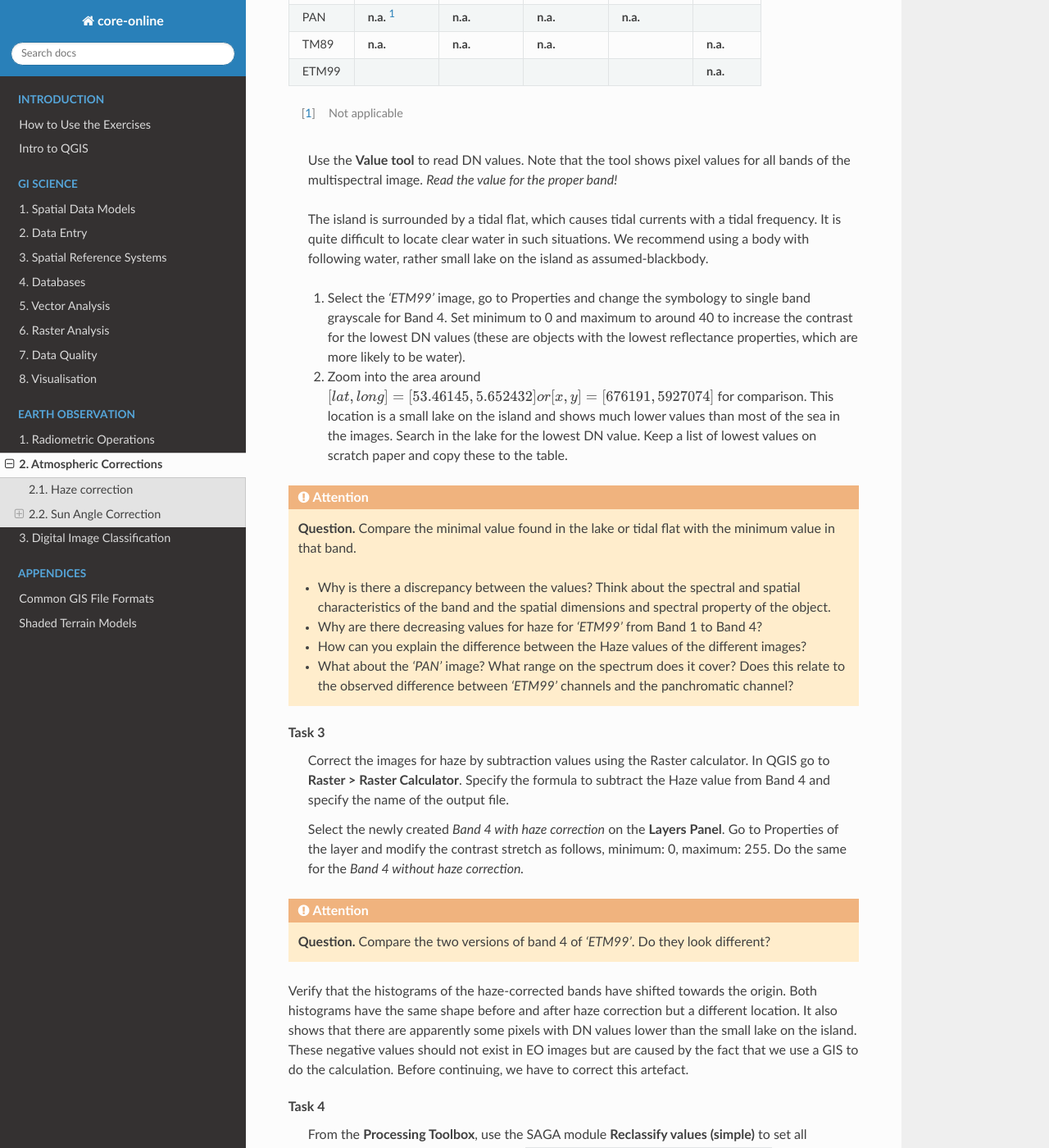
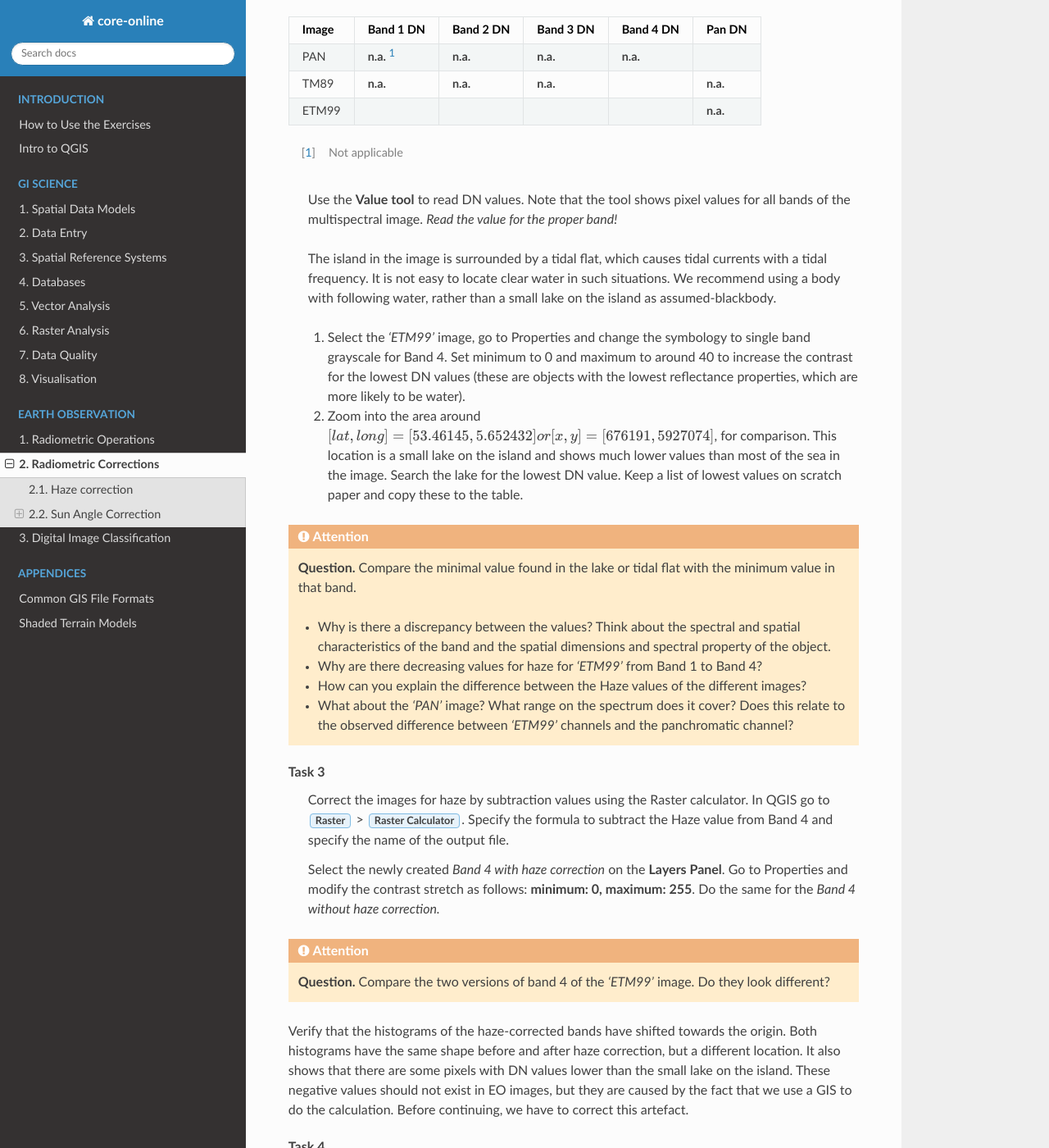
Before and after one commit to manuGil/online-core, a Sphinx documentation site: the page built from docs/source/radiometric-cors.rst, in a window 1280 px wide and 1400 px high, scrolled down 1929 px. Shown: the whole window at 82% size. Built offline with Sphinx 7.4.7 and the Read the Docs theme 2.0.0, drawn with Linux system fonts in a browser that asks for light colours; some of the changed text lies outside the part shown.

Commit message:
update spelling radiometric operations

```diff
--- a/docs/source/radiometric-cors.rst
+++ b/docs/source/radiometric-cors.rst
@@ -1,11 +1,11 @@
 
-Atmospheric Corrections
+Radiometric Corrections
 =======================
 
 .. TODO: Looks ok to me even though you could use some filter kernels for imperfect sensor calibration and noise suppression (which is in your classification ‘correction’).
 
 
-The procedures describe in this section fall within the group of“pre-processing” techniques in image processing, and they focus on correcting artifacts in the images originated from atmospheric distubances.
+The procedures described in this section fall within the group of “pre-processing” techniques in image processing. They focus on correcting artefacts originated from atmospheric disturbances.
 
 As shown in :numref:`fig-corrections-wkf`, correction techniques fall within three groups: |ltb| `Imperfect sensor correction <Correction of imperfections of a sensor_>`_, |ltb| `Sun angle correction`_ and |ltb| `Atmospheric correction`_. A common technique for atmospheric correction is |ltb| `Haze correction`_.
 
@@ -50,11 +50,13 @@
 
 
 Task 2
-   Open  ``etm99.img``, ``pan.img``, and ``tm89.img`` in QGIS. and take a look at the images. Display all images using **bands 4, 3, 2 for RGB** and *No Stretch*. Open the **Value tool** to get pixel information.
+   Open  ``etm99.img``, ``pan.img``, and ``tm89.img`` in QGIS. and take a look at the images. Display all images using **bands 4, 3, 2 for RGB** and *No Stretch*. Open the **Value tool** to explore the pixel values.
 
-   Haze has an additive effect to the overall image, resulting in higher DN values. As a result, it is reducing the contrast of the image. Because this effect is :math:`\lambda`  dependent, its influence differs per band.
+   Haze has an additive effect to the overall image, which results in higher DN values. Therefore, haze reduces the contrast of the image. Because this effect depends on :math:`\lambda`, its influence differs for each band.
 
-   We will assume that there is a real *blackbody* present in the images; therefore, we can simply subtract to a minimum of zero. Assume that the blackbody, in this case, is *deep, clear and unpolluted water*. Complete the table below with the **minimum values** that you can find in such water body. Some hints are given below.
+   We will assume that there is a real *blackbody* present in the images; therefore, we can subtract to a minimum of zero.
+
+ Assume that the blackbody, in this case, is *deep, clear and unpolluted water*. Complete the table below with the **minimum values** that you can find in such water body. Some hints are given below.
 
 =====   =============   =========   =========   =========   =========
 Image   Band 1 DN       Band 2 DN   Band 3 DN   Band 4 DN   Pan DN
@@ -70,11 +72,11 @@
 
    Use the **Value tool** to read DN values. Note that the tool shows pixel values for all bands of the multispectral image. *Read the value for the proper band!*
 
-   The island is surrounded by a tidal flat, which causes tidal currents with a tidal frequency. It is quite difficult to locate clear water in such situations. We recommend using a body with following water, rather small lake on the island as assumed-blackbody.
+   The island in the image is surrounded by a tidal flat, which causes tidal currents with a tidal frequency. It is not easy to locate clear water in such situations. We recommend using a body with following water, rather than a small lake on the island as assumed-blackbody.
 
    1. Select the *'ETM99'* image, go to Properties and change the symbology to single band grayscale for Band 4. Set minimum to 0 and maximum to around 40 to increase the contrast for the lowest DN values (these are objects with the lowest reflectance properties, which are more likely to be water).
 
-   2. Zoom into the area around :math:`[lat, long] = [53.46145,5.652432 ] or [x, y] = [676191, 5927074]` for comparison. This location is a small lake on the island and shows much lower values than most of the sea in the images. Search in the lake for the lowest DN value. Keep a list of lowest values on scratch paper and copy these to the table.
+   2. Zoom into the area around :math:`[lat, long] = [53.46145,5.652432 ] or [x, y] = [676191, 5927074]`, for comparison. This location is a small lake on the island and shows much lower values than most of the sea in the image. Search the lake for the lowest DN value. Keep a list of lowest values on scratch paper and copy these to the table.
 
 .. attention::
    **Question.** Compare the minimal value found in the lake or tidal flat with the minimum value in that band.
@@ -89,15 +91,15 @@
 
 
 Task 3
-   Correct the images for haze by subtraction values using the Raster calculator. In QGIS go to **Raster > Raster Calculator**. Specify the formula to subtract the Haze value from Band 4 and specify the name of the output file.
+   Correct the images for haze by subtraction values using the Raster calculator. In QGIS go to :guilabel:`Raster` > :guilabel:`Raster Calculator`. Specify the formula to subtract the Haze value from Band 4 and specify the name of the output file.
 
-   Select the newly created *Band 4 with haze correction* on the **Layers Panel**.  Go to  Properties of the layer and modify the contrast stretch as follows, minimum: 0,  maximum: 255. Do the same for the *Band 4  without haze correction.*
+   Select the newly created *Band 4 with haze correction* on the **Layers Panel**.  Go to  Properties and modify the contrast stretch as follows: **minimum: 0,  maximum: 255**. Do the same for the *Band 4  without haze correction.*
 
 .. attention::
    **Question.**
-   Compare the two versions of band 4  of *‘ETM99’*. Do they look different?
+   Compare the two versions of band 4  of the *‘ETM99’* image. Do they look different?
 
-Verify that the histograms of the haze-corrected bands have shifted towards the origin. Both histograms have the same shape before and after haze correction but a different location. It also shows that there are apparently some pixels with DN values lower than the small lake on the island. These negative values should not exist in EO images but are caused by the fact that we use a GIS to do the calculation. Before continuing, we have to correct this artefact.
+Verify that the histograms of the haze-corrected bands have shifted towards the origin. Both histograms have the same shape before and after haze correction, but a different location. It also shows that there are some pixels with DN values lower than the small lake on the island. These negative values should not exist in EO images, but they are caused by the fact that we use a GIS to do the calculation. Before continuing, we have to correct this artefact.
 
 Task 4
    From the **Processing Toolbox**, use the SAGA module **Reclassify values (simple)** to set all negative values to 0. Select condition  ``[0] Low value <= grid value < high value``. Edit the Lookup table; delete two rows and enter :math:`-255` for *Low Value*. This will replace all values in the range  :math:`[-255,0]` with 0.
@@ -126,12 +128,12 @@
 
 Where :math:`DN` is the input pixel, :math:`DN’` is the output pixel value, and :math:`\sigma` is the sun angle. Note that because the angle is smaller than :math:`90˚` the sine will be smaller than 1 and as a result :math:`DN’ > DN`.
 
-In case you have many images with various sun angles, you can calibrate them to the zenith.  Or you can select one of the images, which serves as a reference for sun angle correction, and correct to others to match the reference sun angle.
+In case you have many images with various sun angles, you can calibrate them to the zenith.  Or you can select one of the images, which serves as a reference for sun angle correction and correct the other to match the reference sun angle.
 
 Absolute Sun Angle Correction
 *****************************
 
-Usually, you will find the sun elevation angle :math:` \sigma` in the header file of the images. However, this time, we provide the angle below for the *'SPOT PAN'* image.
+Usually, you will find the sun elevation angle :math:` \sigma` in the header file of the images. However, this time, we provide you with the value for the *'SPOT PAN'* image, in the table below.
 
 
 .. attention::
```
Also changed, not shown: other parts of docs/source/radiometric-cors.rst (+2 -2 lines).
